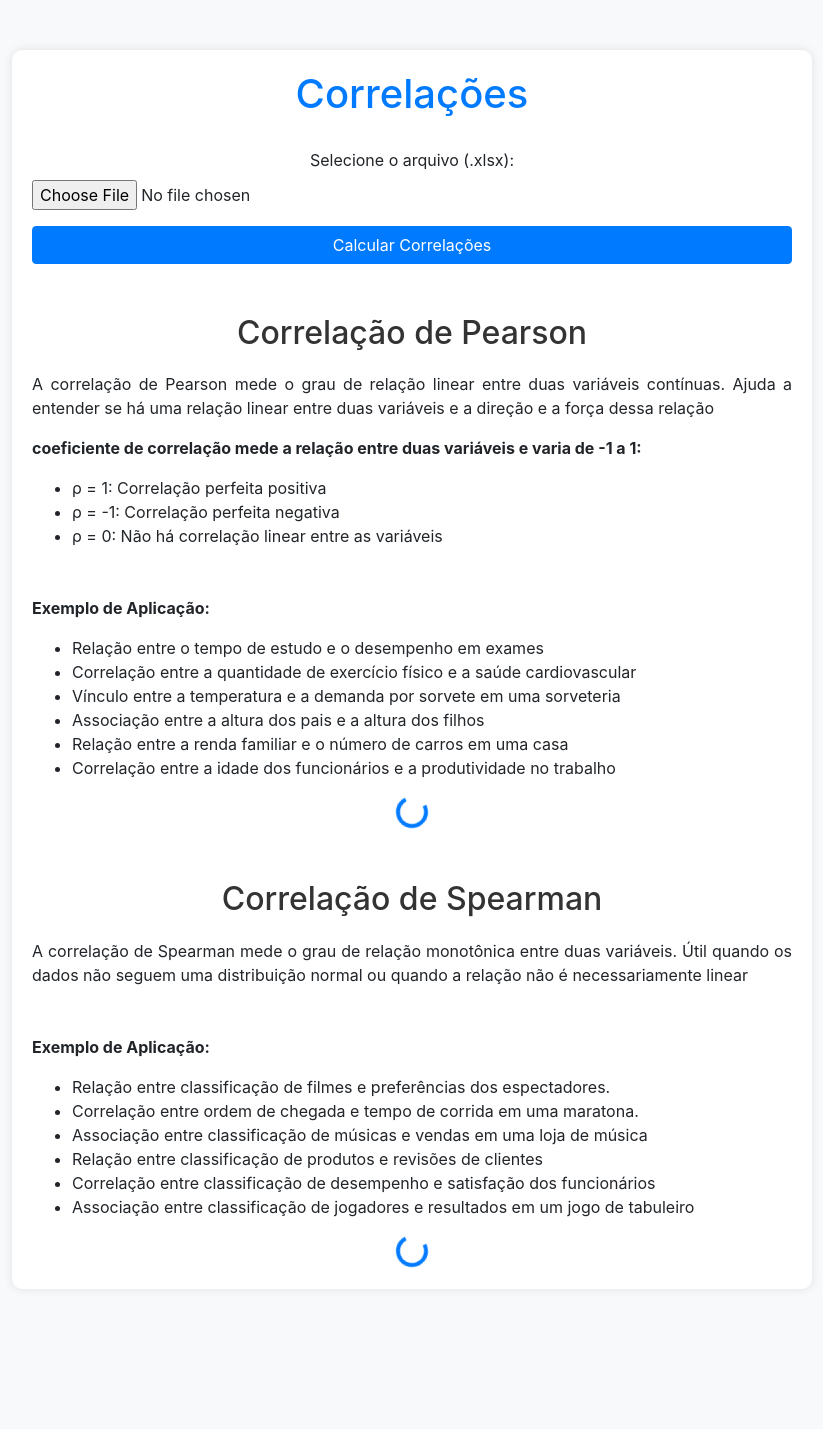
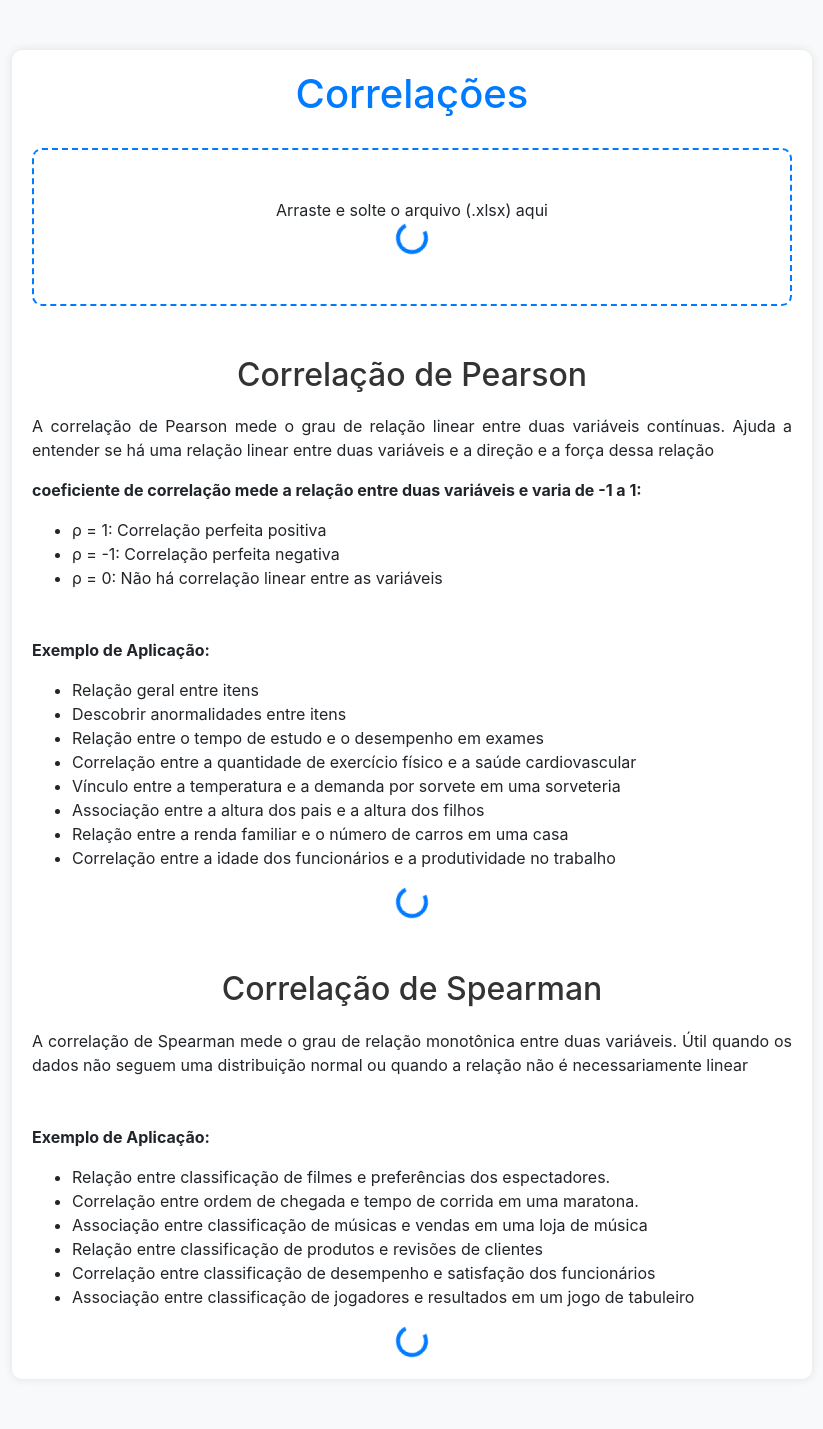
Before and after one commit to THOTIACORP/OpenTHOTBrain, a Flask app: page / in a window 1280 px wide. Shown: the whole page, without its empty margins (228-1051 px from the left). Before the commit the page ends 1268 px from the top, so only its background shows below. Run offline with Flask 3, Linux system fonts and the light colour scheme; some libraries are stand-ins or nearby versions.

Commit message:
✨ feat: Droparea

```diff
--- a/src/services/challenge_1/templates/index.html
+++ b/src/services/challenge_1/templates/index.html
@@ -1,5 +1,6 @@
 <!DOCTYPE html>
 <html lang="en">
+
 <head>
     <meta charset="UTF-8">
     <meta name="viewport" content="width=device-width, initial-scale=1.0">
@@ -9,6 +10,7 @@
         body {
             background-color: #f8f9fa;
         }
+
         .container {
             max-width: 800px;
             padding: 20px;
@@ -17,48 +19,86 @@
             box-shadow: 0 0 10px rgba(0, 0, 0, 0.1);
             margin: 50px auto;
         }
+
         .btn-primary {
             background-color: #007bff;
             border-color: #007bff;
         }
+
         .btn-primary:hover {
             background-color: #0056b3;
             border-color: #0056b3;
         }
+
         h1 {
             color: #007bff;
             text-align: center;
             margin-bottom: 30px;
         }
+
         h2 {
             color: #333;
             margin-top: 50px;
             margin-bottom: 20px;
         }
+
+        .drop-area {
+            border: 2px dashed #007bff;
+            border-radius: 10px;
+            padding: 20px;
+            text-align: center;
+            margin-bottom: 20px;
+            cursor: pointer;
+        }
+
+        .drop-area:hover {
+            background-color: #f0f0f0;
+        }
+
+        .drop-area input[type="file"] {
+            display: none;
+        }
+
+        .drop-area.drag-over input[type="file"] {
+            display: block;
+        }
     </style>
 </head>
+
 <body>
     <div class="container text-center">
         <h1>Correlações</h1>
-        <form id="uploadForm" enctype="multipart/form-data">
+        <div class="drop-area py-5" id="dropArea" onclick="handleClick()" ondrop="handleDrop(event)"
+            ondragover="handleDragOver(event)">
+            <span id="dropText">Arraste e solte o arquivo (.xlsx) aqui</span><br>
+            <div id="loadingArchive" class="spinner-border text-primary" role="status">
+                <span class="sr-only">Loading...</span>
+            </div>
+            <input type="file" id="file" name="file" style="display: none;">
+        </div>
+        <form id="uploadForm" enctype="multipart/form-data" class="d-none">
             <div class="form-group text-center justify-content-center">
-                <label for="file">Selecione o arquivo (.xlsx):</label>
-                <input type="file" class="form-control-file" id="file" name="file">
+                <button type="button" id="submitBtn" class="btn btn-primary btn-block d-none"
+                    onclick="submitForm()">Calcular Correlações</button>
             </div>
-            <button type="button" class="btn btn-primary btn-block" onclick="submitForm()">Calcular Correlações</button>
         </form>
         <div class="text-center">
 
             <h2>Correlação de Pearson</h2>
-            <p class="text-justify">A correlação de Pearson mede o grau de relação linear entre duas variáveis contínuas. Ajuda a entender se há uma relação linear entre duas variáveis e a direção e a força dessa relação</p>
-            <p  class="text-justify"><strong>coeficiente de correlação mede a relação entre duas variáveis e varia de -1 a 1:</strong> </p>
-            <ul  class="text-justify">
+            <p class="text-justify">A correlação de Pearson mede o grau de relação linear entre duas variáveis
+                contínuas. Ajuda a entender se há uma relação linear entre duas variáveis e a direção e a força dessa
+                relação</p>
+            <p class="text-justify"><strong>coeficiente de correlação mede a relação entre duas variáveis e varia de -1
+                    a 1:</strong> </p>
+            <ul class="text-justify">
                 <li>ρ = 1: Correlação perfeita positiva</li>
                 <li>ρ = -1: Correlação perfeita negativa</li>
                 <li>ρ = 0: Não há correlação linear entre as variáveis</li>
             </ul>
-            <p  class="text-justify mt-5"><strong>Exemplo de Aplicação:</strong> </p>
-            <ul  class="text-justify">
+            <p class="text-justify mt-5"><strong>Exemplo de Aplicação:</strong> </p>
+            <ul class="text-justify">
+                <li>Relação geral entre itens</li>
+                <li>Descobrir anormalidades entre itens</li>
                 <li>Relação entre o tempo de estudo e o desempenho em exames</li>
                 <li>Correlação entre a quantidade de exercício físico e a saúde cardiovascular</li>
                 <li>Vínculo entre a temperatura e a demanda por sorvete em uma sorveteria</li>
@@ -71,9 +111,11 @@
 
             </div>
             <img id="pearsonImg" src="" alt="Correalação de Pearson" class="img-fluid d-none">
-                 <h2>Correlação de Spearman</h2>
-            <p class="text-justify">A correlação de Spearman mede o grau de relação monotônica entre duas variáveis. Útil quando os dados não seguem uma distribuição normal ou quando a relação não é necessariamente linear</p>
-            <p  class="text-justify mt-5"><strong>Exemplo de Aplicação:</strong></p>
+            <h2>Correlação de Spearman</h2>
+            <p class="text-justify">A correlação de Spearman mede o grau de relação monotônica entre duas variáveis.
+                Útil quando os dados não seguem uma distribuição normal ou quando a relação não é necessariamente linear
+            </p>
+            <p class="text-justify mt-5"><strong>Exemplo de Aplicação:</strong></p>
 
             <ul class="text-justify">
                 <li>Relação entre classificação de filmes e preferências dos espectadores.</li>
@@ -88,28 +130,75 @@
 
             </div>
             <img id="spearmanImg" src="" alt="Correlação de Spearman" class="img-fluid d-none">
-          </div>
+        </div>
     </div>
 
     <script src="https://code.jquery.com/jquery-3.5.1.slim.min.js"></script>
     <script src="https://cdn.jsdelivr.net/npm/@popperjs/core@2.5.4/dist/umd/popper.min.js"></script>
     <script src="https://stackpath.bootstrapcdn.com/bootstrap/4.5.2/js/bootstrap.min.js"></script>
     <script>
-        function submitForm() {
-            var formData = new FormData();
-            var fileInput = document.getElementById('file');
-            formData.append('file', fileInput.files[0]);
+        function handleClick() {
+            document.getElementById('file').click();
+        }
 
+        function handleDragOver(event) {
+            event.preventDefault();
+            event.stopPropagation();
+            event.dataTransfer.dropEffect = 'copy';
+            document.getElementById('dropArea').classList.add('drag-over');
+        }
+
+        function handleDrop(event) {
+            event.preventDefault();
+            event.stopPropagation();
+            document.getElementById('dropArea').classList.remove('drag-over');
+            var files = event.dataTransfer.files;
+            handleFiles(files);
+        }
+
+        function handleFileSelect(event) {
+            var files = event.target.files;
+            handleFiles(files);
+        }
+
+        function handleFiles(files) {
+            console.log('Manipulando arquivos:', files);
+            var file = files[0];
+            if (file.type === 'application/vnd.openxmlformats-officedocument.spreadsheetml.sheet') {
+                document.getElementById('uploadForm').classList.remove('d-none');
+                document.getElementById('submitBtn').classList.remove('d-none');
+                document.getElementById('dropText').innerText = file.name; // Display the file name in the drop area
+                document.getElementById('loadingArchive').classList.add('d-none'); // Hide the loading element when a file is selected
+
+                // Adiciona o arquivo ao FormData
+                var formData = new FormData();
+                formData.append('file', file);
+
+                // Envia o FormData via requisição POST
+                submitForm(formData);
+            } else {
+                alert('Por favor, selecione um arquivo .xlsx.');
+            }
+        }
+
+        document.getElementById('dropArea').addEventListener('dragover', function (event) {
+            event.preventDefault();
+        });
+
+        document.getElementById('dropArea').addEventListener('drop', handleDrop);
+        document.getElementById('file').addEventListener('change', handleFileSelect);
+
+        function submitForm(formData) {
             var xhr = new XMLHttpRequest();
             xhr.open('POST', '/', true);
             xhr.onload = function () {
                 if (xhr.status === 200) {
                     var response = JSON.parse(xhr.responseText);
-                    document.getElementById('pearsonImg').onload = function() {
+                    document.getElementById('pearsonImg').onload = function () {
                         document.getElementById('loadingPearson').classList.add('d-none');
                         document.getElementById('pearsonImg').classList.remove('d-none');
                     };
-                    document.getElementById('spearmanImg').onload = function() {
+                    document.getElementById('spearmanImg').onload = function () {
                         document.getElementById('loadingSpearman').classList.add('d-none');
                         document.getElementById('spearmanImg').classList.remove('d-none');
                     };
@@ -119,6 +208,8 @@
             };
             xhr.send(formData);
         }
+
     </script>
 </body>
+
 </html>
```
